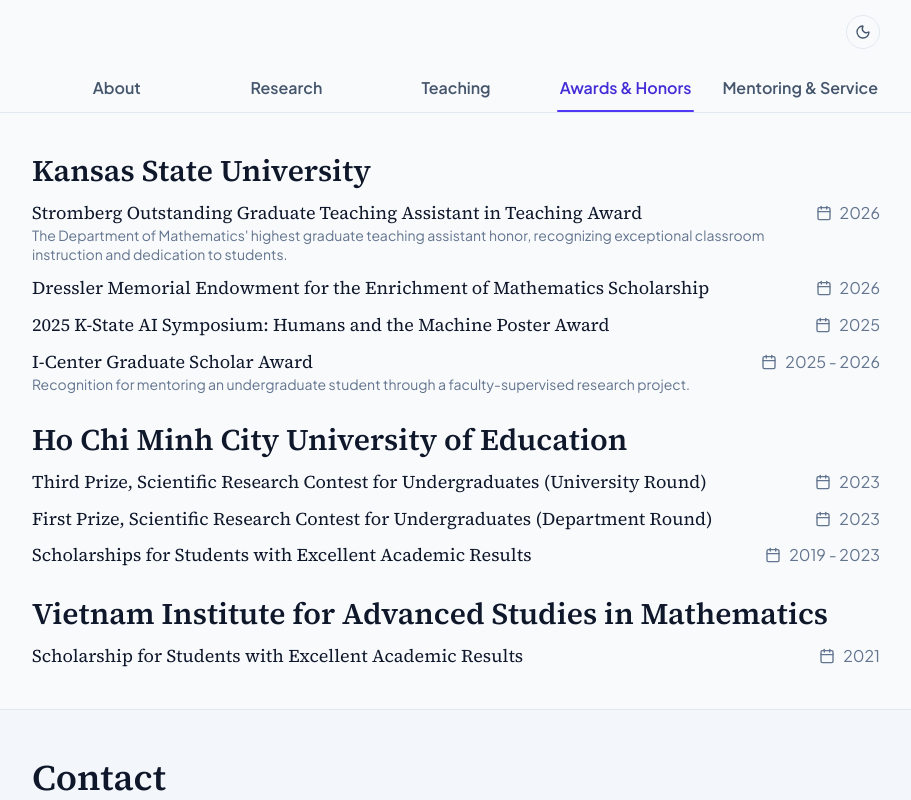
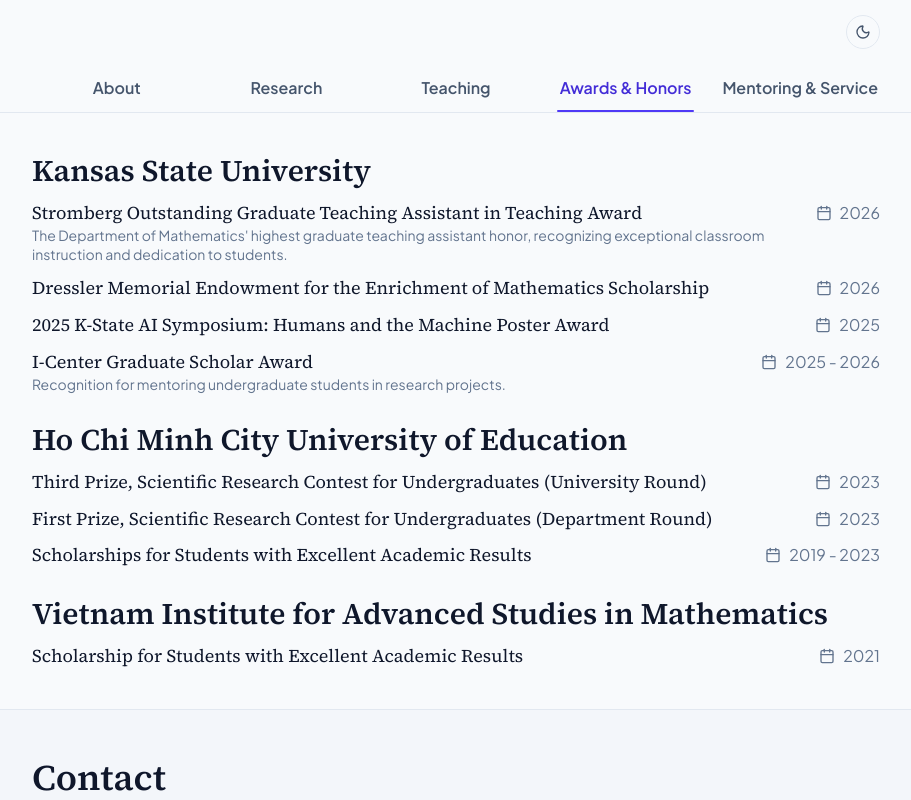
Before and after one commit to nhungnh-dot/nhungnh-dot.github.io, a React (Vite) app: page / in a window 1280 px wide. Both pictures are taken after a click on the tab "Awards & Honors". Shown: the top 800 px of the page, without its empty margins (184-1095 px from the left). Built offline with nearby package versions, Linux system fonts and the light colour scheme.

Commit message:
Update I-Center award description

```diff
--- a/src/components/AwardsHonors.tsx
+++ b/src/components/AwardsHonors.tsx
@@ -36,7 +36,9 @@ export const AwardsHonors: React.FC = () => {
                       </p>
                       {award.description && (
                         <p className="mt-0 text-xs text-slate-500 dark:text-slate-400 leading-snug">
-                          {award.description}
+                          {award.id === 'award-10'
+                            ? 'Recognition for mentoring undergraduate students in research projects.'
+                            : award.description}
                         </p>
                       )}
                     </div>
```
